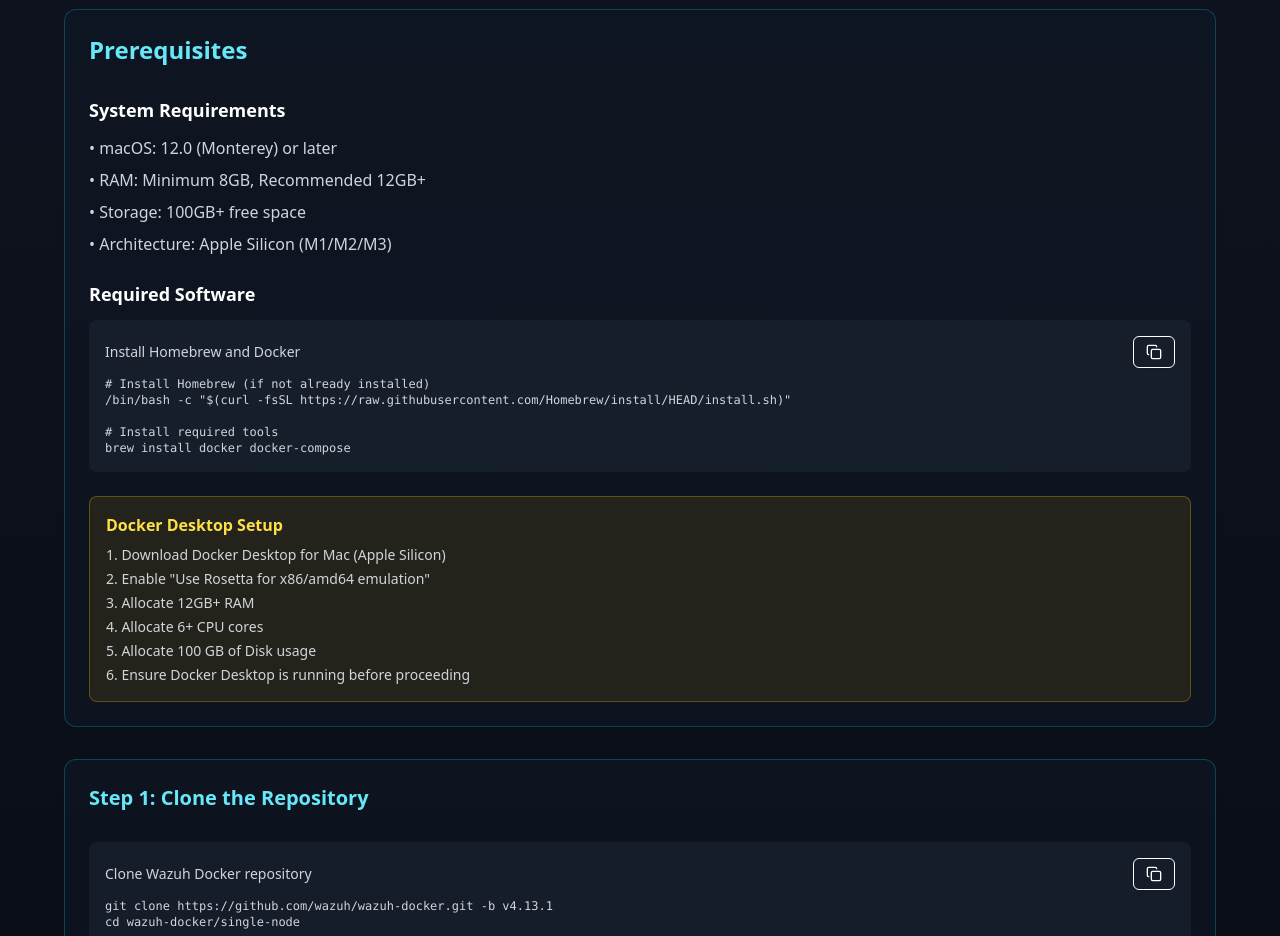
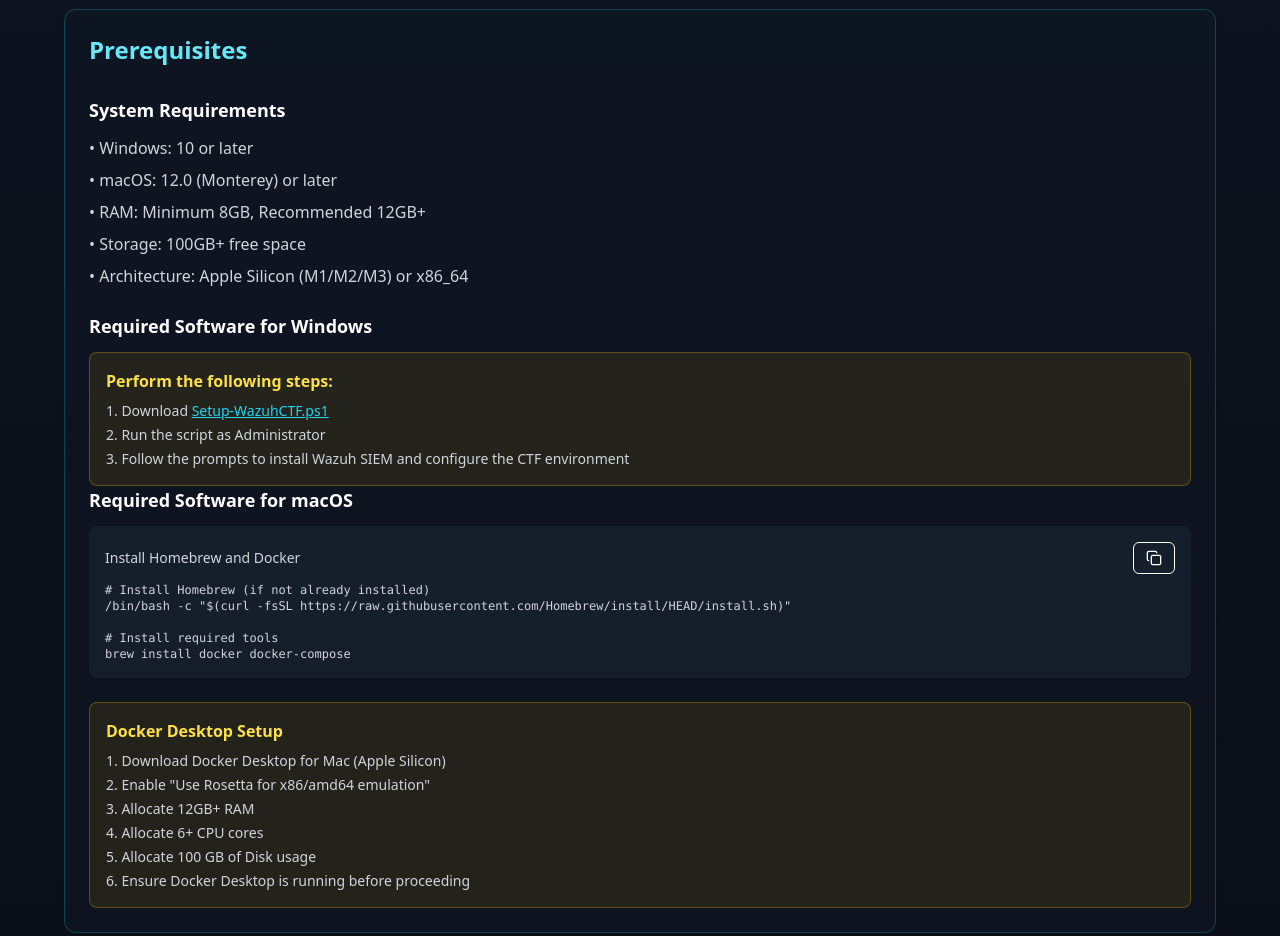
Before and after one commit to blueteamvillage/ctf-dot-blueteamvillage-dot-org-dc33, a Next.js app: page /challenges/ekoparty-2025-bluespace in a window 1280 px wide. Shown: the part 1620-2556 px from the top of the page. Built offline with nearby package versions, Linux system fonts and the light colour scheme.

Commit message:
Windows instructions

```diff
--- a/components/ekoparty-tabs.tsx
+++ b/components/ekoparty-tabs.tsx
@@ -189,15 +189,25 @@
           <div>
             <h3 className="text-lg font-semibold text-white mb-3">System Requirements</h3>
             <ul className="space-y-2 text-gray-300">
+              <li>• Windows: 10 or later</li>
               <li>• macOS: 12.0 (Monterey) or later</li>
               <li>• RAM: Minimum 8GB, Recommended 12GB+</li>
               <li>• Storage: 100GB+ free space</li>
-              <li>• Architecture: Apple Silicon (M1/M2/M3)</li>
+              <li>• Architecture: Apple Silicon (M1/M2/M3) or x86_64</li>
             </ul>
           </div>
 
           <div>
-            <h3 className="text-lg font-semibold text-white mb-3">Required Software</h3>
+            <h3 className="text-lg font-semibold text-white mb-3">Required Software for Windows</h3>
+            <div className="bg-yellow-500/10 border border-yellow-500/30 rounded-lg p-4">
+            <h4 className="text-yellow-300 font-semibold mb-2">Perform the following steps:</h4>
+            <ol className="text-sm text-gray-300 space-y-1">
+              <li>1. Download <a href="https://s3.us-west-2.amazonaws.com/media.blueteamvillage.org/DC33/CTF-OBSIDIAN/SCRIPTS/Setup-WazuhCTF.ps1" className="text-cyan-400 hover:text-cyan-300 underline">Setup-WazuhCTF.ps1</a></li>
+              <li>2. Run the script as Administrator</li>
+              <li>3. Follow the prompts to install Wazuh SIEM and configure the CTF environment</li>
+            </ol>
+          </div>
+            <h3 className="text-lg font-semibold text-white mb-3">Required Software for macOS</h3>
             <div className="bg-gray-800/50 rounded-lg p-4">
               <div className="flex items-center justify-between mb-2">
                 <span className="text-sm text-gray-300">Install Homebrew and Docker</span>
```
